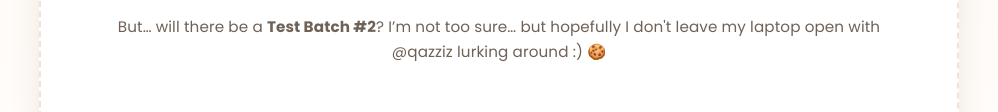
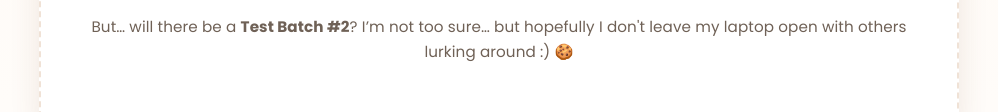
Before and after one commit to kendraleek/hani-cookies, a plain HTML site: page index.html in a window 1280 px wide. Shown: the part 1814-1926 px from the top of the page, without its empty margins (141-1139 px from the left). Drawn offline with Linux system fonts and the light colour scheme.

Commit message:
Remove qazziz in index.html

```diff
--- a/index.html
+++ b/index.html
@@ -187,7 +187,7 @@
         </div>
       </section>
 
-      <p class="footer">But… will there be a <strong>Test Batch #2</strong>? I’m not too sure… but hopefully I don't leave my laptop open with @qazziz lurking around :) 🍪</p>
+      <p class="footer">But… will there be a <strong>Test Batch #2</strong>? I’m not too sure… but hopefully I don't leave my laptop open with others lurking around :) 🍪</p>
     </article>
   </div>
 </body>
```
